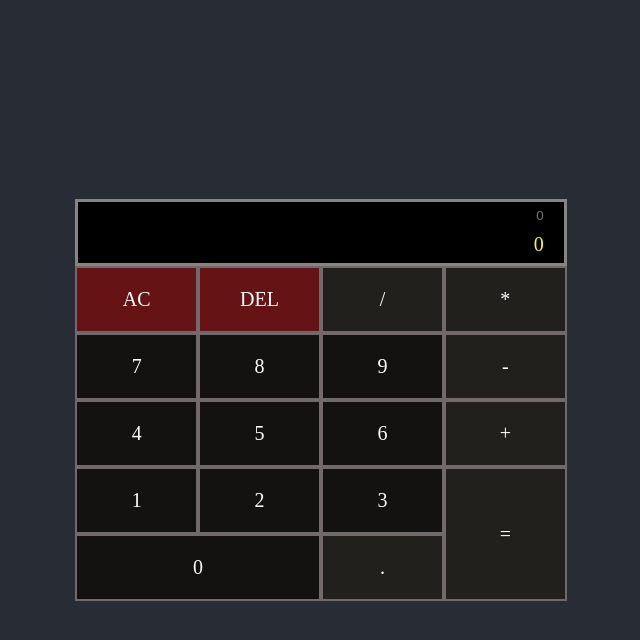
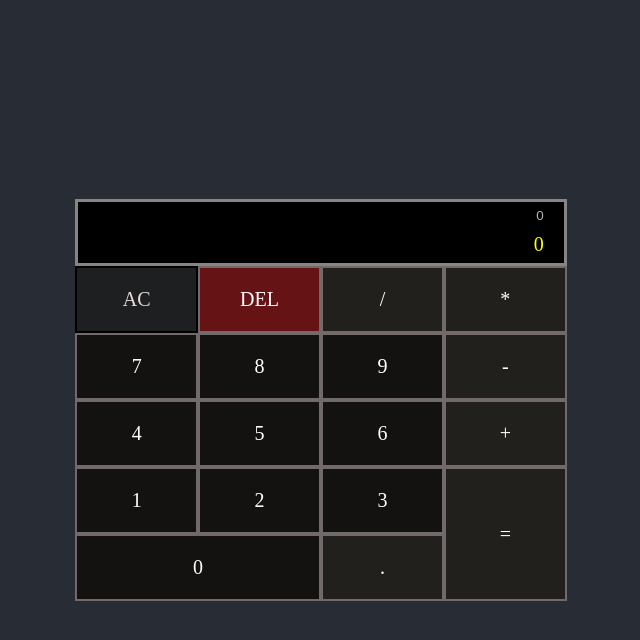
Before and after one commit to didi-devs/javascript-calculator-fcc, a React (Create React App) app: page / in a window 1280 px wide. In both pictures the pointer is over the element "AC". Shown: the top 640 px of the page, without its empty margins (319-959 px from the left). Built offline with nearby package versions, Linux system fonts and the light colour scheme.

Commit message:
hover effect

```diff
--- a/src/App.css
+++ b/src/App.css
@@ -45,6 +45,12 @@
 
 }
 
+.padButton:hover{
+  border: 2px solid rgb(0, 0, 0);
+  color:rgb(235, 219, 219);
+  background-color: #1e1f21;
+}
+
 .operator {
   background-color: rgb(34, 32, 29);
 }
@@ -79,6 +85,9 @@
   border: none;
 }
 
+input::placeholder{
+  color: rgb(184, 175, 175)
+}
 .zero {
   grid-area: zero;
 }
--- a/src/App.js
+++ b/src/App.js
@@ -1,6 +1,6 @@
 import "./App.css";
 import React from "react";
-import { clear } from "@testing-library/user-event/dist/clear";
+// import { clear } from "@testing-library/user-event/dist/clear";
 
 function App() {
   const [expression, setExpression] = React.useState("");
@@ -27,6 +27,7 @@ function App() {
     );
     setAnswer(0);
   };
+
 
   return (
     <div className="container">
```
Lines whose indentation alone changed are shown as unchanged.
